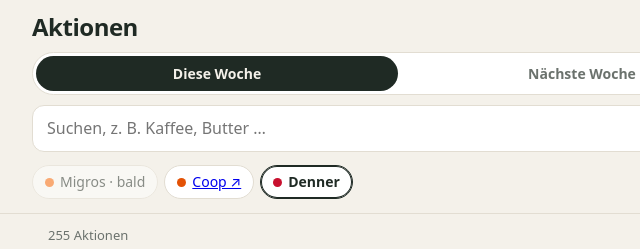
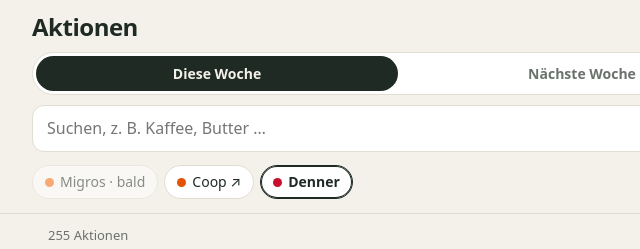
Before and after one commit to Michael-1979-Git/aktionen, a website: page index.html in a window 1280 px wide. Shown: the top 249 px of the page, 58-698 px from the left. Drawn offline with Linux system fonts and the light colour scheme.

Commit message:
Add styles for chip link and notice component

```diff
--- a/style.css
+++ b/style.css
@@ -82,6 +82,7 @@
 }
 .chip[aria-pressed="true"] { border-color: var(--accent); box-shadow: inset 0 0 0 1px var(--accent); font-weight: 600; }
 .chip.soon { opacity: .5; cursor: default; }
+a.chip { text-decoration: none; color: inherit; }
 .dot { width: 9px; height: 9px; border-radius: 50%; display: inline-block; }
 
 .notice {
```
